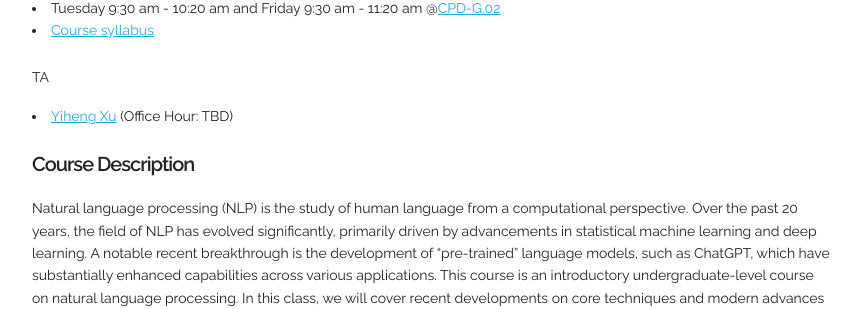
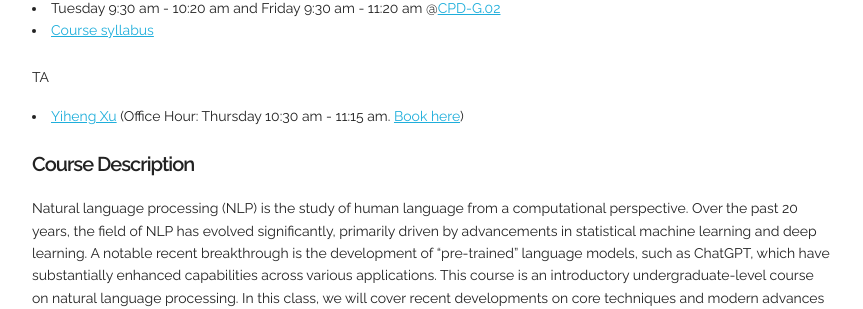
Before and after one commit to taoyds/taoyds.github.io, a Jekyll site: the page built from courses/comp3361.md, in a window 1280 px wide. Shown: the part 291-600 px from the top of the page, without its empty margins (208-1071 px from the left). Built offline with Jekyll 4.4.1, drawn with Linux system fonts in a browser that asks for light colours; some web fonts are replaced.

Commit message:
Update comp3361.md

```diff
--- a/courses/comp3361.md
+++ b/courses/comp3361.md
@@ -22,7 +22,7 @@ Lecture
 
 TA
 
-- [Yiheng Xu](https://yihengxu.com) (Office Hour: TBD)
+- [Yiheng Xu](https://yihengxu.com) (Office Hour: Thursday 10:30 am - 11:15 am. [Book here](https://calendly.com/yihengxu/comp3361-office-hour))
 
 ## Course Description
 
```
